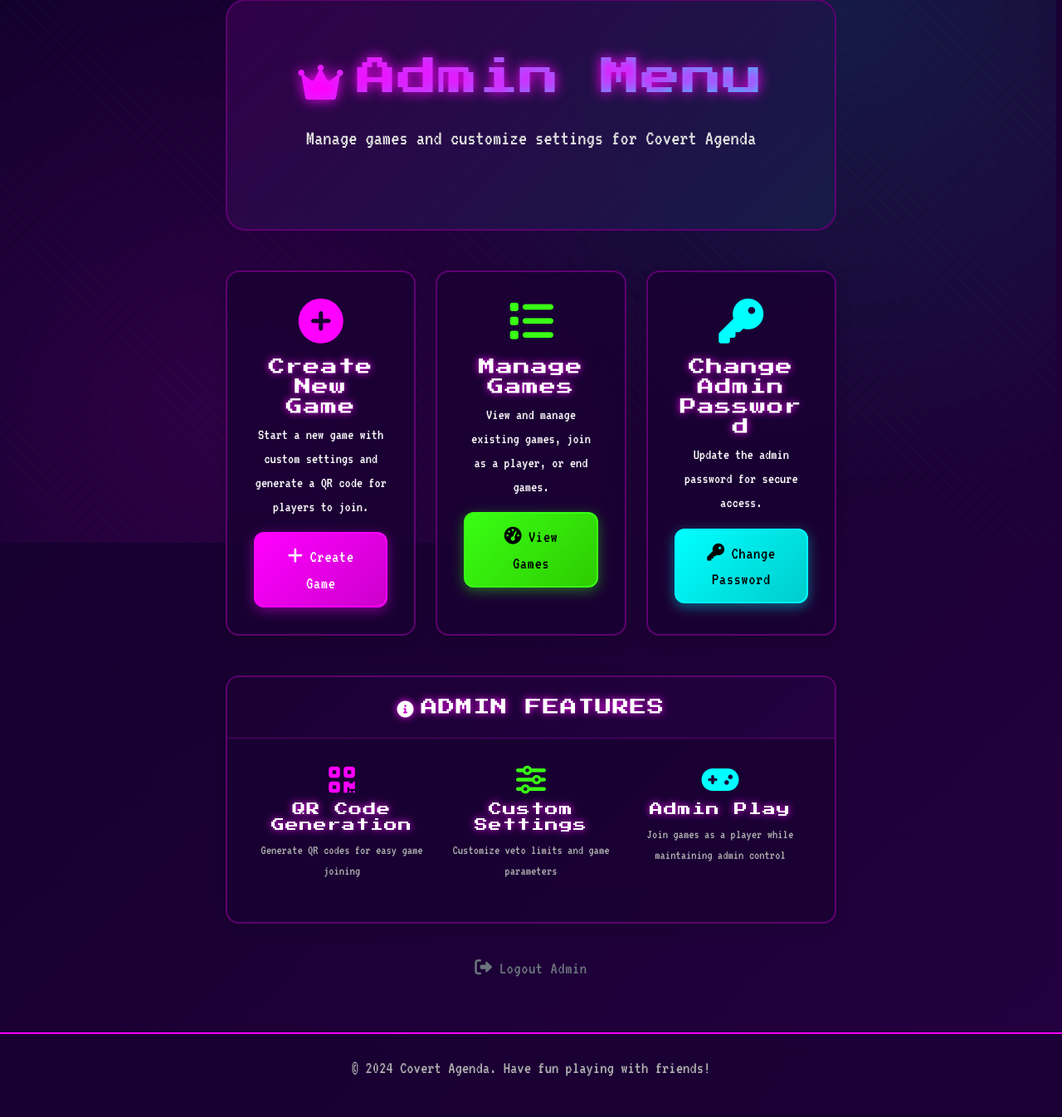
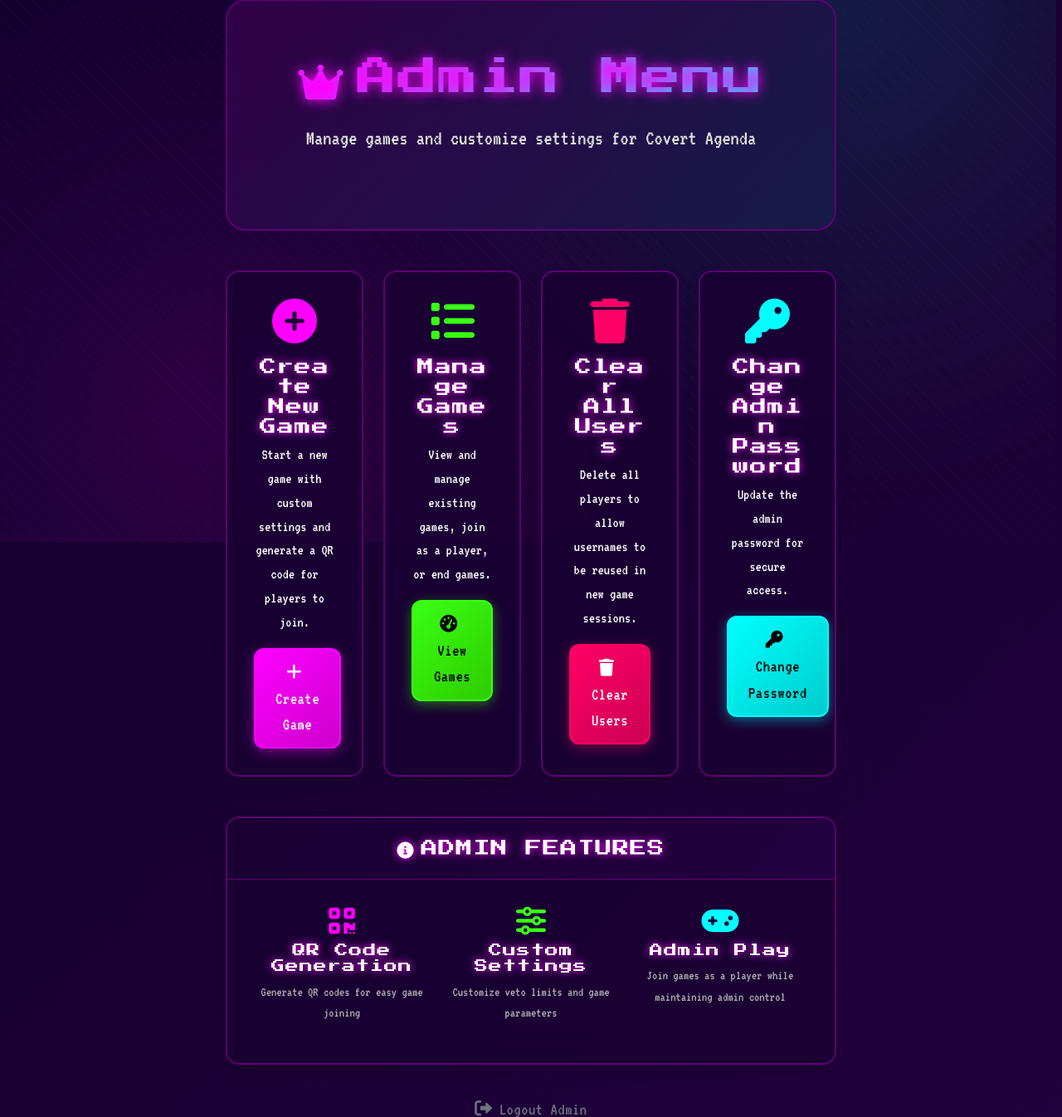
Before and after one commit to mguerra-123/covert-agenda-game, a Flask app: page /admin_menu in a window 1280 px wide. Shown: the part 140-1486 px from the top of the page at 83% size. Before the commit the page ends 1437 px from the top, so only its background shows below. Run offline with Flask 3, Linux system fonts and the light colour scheme; the visitor is signed in with stand-in values (Sample User, id 1).

Commit message:
Add Clear Users button and Join Game button
- Added Clear Users button to admin menu for easy user management
- Added Join Game button to main index page for direct game access
- Improved admin menu layout with 4-column grid
- Players can now join games directly from the homepage without registration

```diff
--- a/templates/admin_menu.html
+++ b/templates/admin_menu.html
@@ -15,7 +15,7 @@
         </div>
 
         <div class="row g-4">
-            <div class="col-md-4">
+            <div class="col-md-3">
                 <div class="card shadow h-100">
                     <div class="card-body text-center">
                         <i class="fas fa-plus-circle fa-3x text-primary mb-3"></i>
@@ -27,7 +27,7 @@
                     </div>
                 </div>
             </div>
-            <div class="col-md-4">
+            <div class="col-md-3">
                 <div class="card shadow h-100">
                     <div class="card-body text-center">
                         <i class="fas fa-list fa-3x text-success mb-3"></i>
@@ -39,7 +39,21 @@
                     </div>
                 </div>
             </div>
-            <div class="col-md-4">
+            <div class="col-md-3">
+                <div class="card shadow h-100">
+                    <div class="card-body text-center">
+                        <i class="fas fa-trash fa-3x text-danger mb-3"></i>
+                        <h5 class="card-title">Clear All Users</h5>
+                        <p class="card-text">Delete all players to allow usernames to be reused in new game sessions.</p>
+                        <form method="POST" action="{{ url_for('admin_clear_users') }}" style="display: inline;">
+                            <button type="submit" class="btn btn-danger" onclick="return confirm('Are you sure? This will delete ALL players and allow usernames to be reused.')">
+                                <i class="fas fa-trash me-2"></i>Clear Users
+                            </button>
+                        </form>
+                    </div>
+                </div>
+            </div>
+            <div class="col-md-3">
                 <div class="card shadow h-100">
                     <div class="card-body text-center">
                         <i class="fas fa-key fa-3x text-warning mb-3"></i>
```
Also changed, not shown: templates/index.html (+19 -0 lines).
